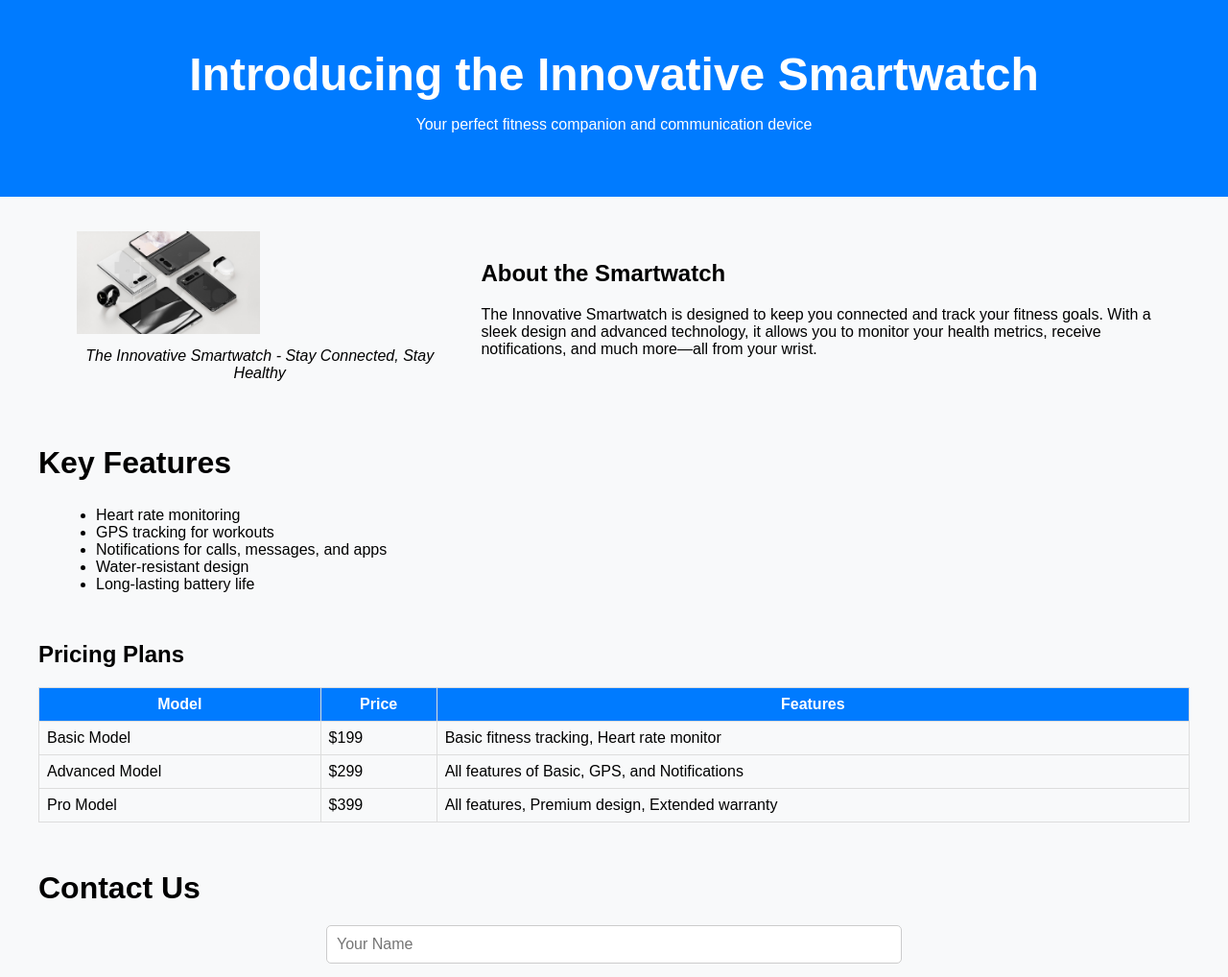
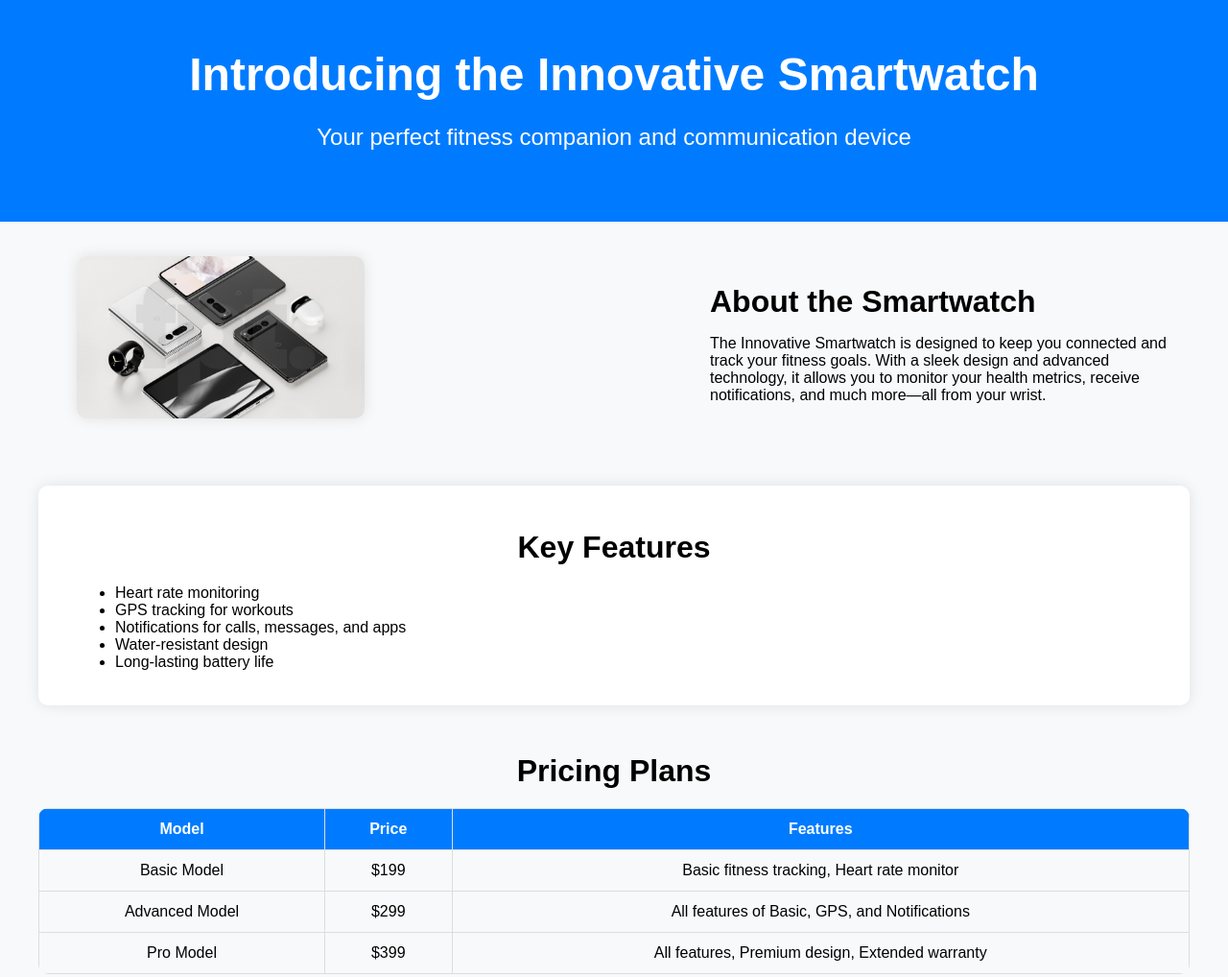
Before and after one commit to dorachanisdla/COSOLAPTRINHWEB, a plain HTML site: page LandingPageProject/index.html in a window 1280 px wide. Shown: the top 1018 px of the page at 96% size. Drawn offline with Linux system fonts and the light colour scheme.

Commit message:
Update index.html

```diff
--- a/LandingPageProject/index.html
+++ b/LandingPageProject/index.html
@@ -5,6 +5,7 @@
     <meta name="viewport" content="width=device-width, initial-scale=1.0">
     <title>Landing Page - Innovative Smartwatch</title>
     <style>
+        /* General Styles */
         body {
             font-family: Arial, sans-serif;
             margin: 0;
@@ -12,92 +13,159 @@
             box-sizing: border-box;
             background-color: #f8f9fa;
         }
+
+        /* Header Styles */
         header {
             background-color: #007BFF;
             color: white;
             text-align: center;
             padding: 50px 0;
         }
+
         header h1 {
             font-size: 48px;
             margin: 0;
         }
+
+        header p {
+            font-size: 24px;
+        }
+
+        /* Container for Content */
         .container {
             padding: 20px;
             max-width: 1200px;
             margin: auto;
         }
+
+        /* Product Description */
         .product-description {
             display: flex;
             align-items: center;
-            justify-content: space-between;
+            justify-content: center;
             margin-bottom: 50px;
         }
+
         .product-description img {
             max-width: 50%;
             height: auto;
+            border-radius: 10px;
+            box-shadow: 0 0 15px rgba(0, 0, 0, 0.1);
         }
-        .product-description figcaption {
-            text-align: center;
-            margin-top: 10px;
-            font-style: italic;
+
+        .description {
+            max-width: 500px;
+            margin-left: 20px;
         }
+
+        .description h2 {
+            font-size: 32px;
+            margin-bottom: 10px;
+        }
+
+        /* Key Features */
         .features {
             margin-bottom: 50px;
+            background-color: white;
+            padding: 20px;
+            border-radius: 10px;
+            box-shadow: 0 0 15px rgba(0, 0, 0, 0.1);
         }
+
         .features h2 {
+            text-align: center;
             font-size: 32px;
+            margin-bottom: 20px;
         }
-        ul, ol {
+
+        ul {
             margin-left: 20px;
+            list-style-type: disc;
         }
+
+        /* Pricing Section */
+        .pricing {
+            margin-bottom: 50px;
+        }
+
+        .pricing h2 {
+            text-align: center;
+            font-size: 32px;
+            margin-bottom: 20px;
+        }
+
         table {
             width: 100%;
             border-collapse: collapse;
-            margin-bottom: 50px;
+            margin: auto;
+            border-radius: 10px;
+            overflow: hidden;
         }
-        table, th, td {
+
+        th, td {
             border: 1px solid #ddd;
-            padding: 8px;
+            padding: 12px;
+            text-align: center;
         }
+
         th {
             background-color: #007BFF;
             color: white;
-            text-align: center;
         }
+
+        tr:hover {
+            background-color: #f1f1f1;
+        }
+
+        /* Contact Form */
         .contact-form {
             margin-bottom: 50px;
         }
+
         .contact-form h2 {
+            text-align: center;
             font-size: 32px;
             margin-bottom: 20px;
         }
+
         .contact-form form {
             display: flex;
             flex-direction: column;
             max-width: 600px;
             margin: auto;
         }
-        .contact-form input, .contact-form textarea, .contact-form button {
+
+        .contact-form input,
+        .contact-form textarea,
+        .contact-form button {
             padding: 10px;
             margin-bottom: 20px;
             border: 1px solid #ccc;
             border-radius: 5px;
             font-size: 16px;
         }
+
         .contact-form button {
             background-color: #007BFF;
             color: white;
             border: none;
             cursor: pointer;
+            transition: background-color 0.3s;
         }
+
         .contact-form button:hover {
             background-color: #0056b3;
         }
+
+        /* Footer */
         footer {
             text-align: center;
             padding: 20px 0;
             background-color: #f1f1f1;
+        }
+
+        footer p {
+            margin: 0;
         }
     </style>
 </head>
@@ -114,12 +182,12 @@
         <section class="product-description">
             <figure>
                 <img src="pixel-fold-430.jpg" alt="Innovative Smartwatch">
-                <figcaption>The Innovative Smartwatch - Stay Connected, Stay Healthy</figcaption>
             </figure>
             <div class="description">
                 <h2>About the Smartwatch</h2>
                 <p>
-                    The Innovative Smartwatch is designed to keep you connected and track your fitness goals. With a sleek design and advanced technology, it allows you to monitor your health metrics, receive notifications, and much more—all from your wrist.
+                    The Innovative Smartwatch is designed to keep you connected and track your fitness goals. With a sleek design and advanced technology,
+                    it allows you to monitor your health metrics, receive notifications, and much more—all from your wrist.
                 </p>
             </div>
         </section>
```
